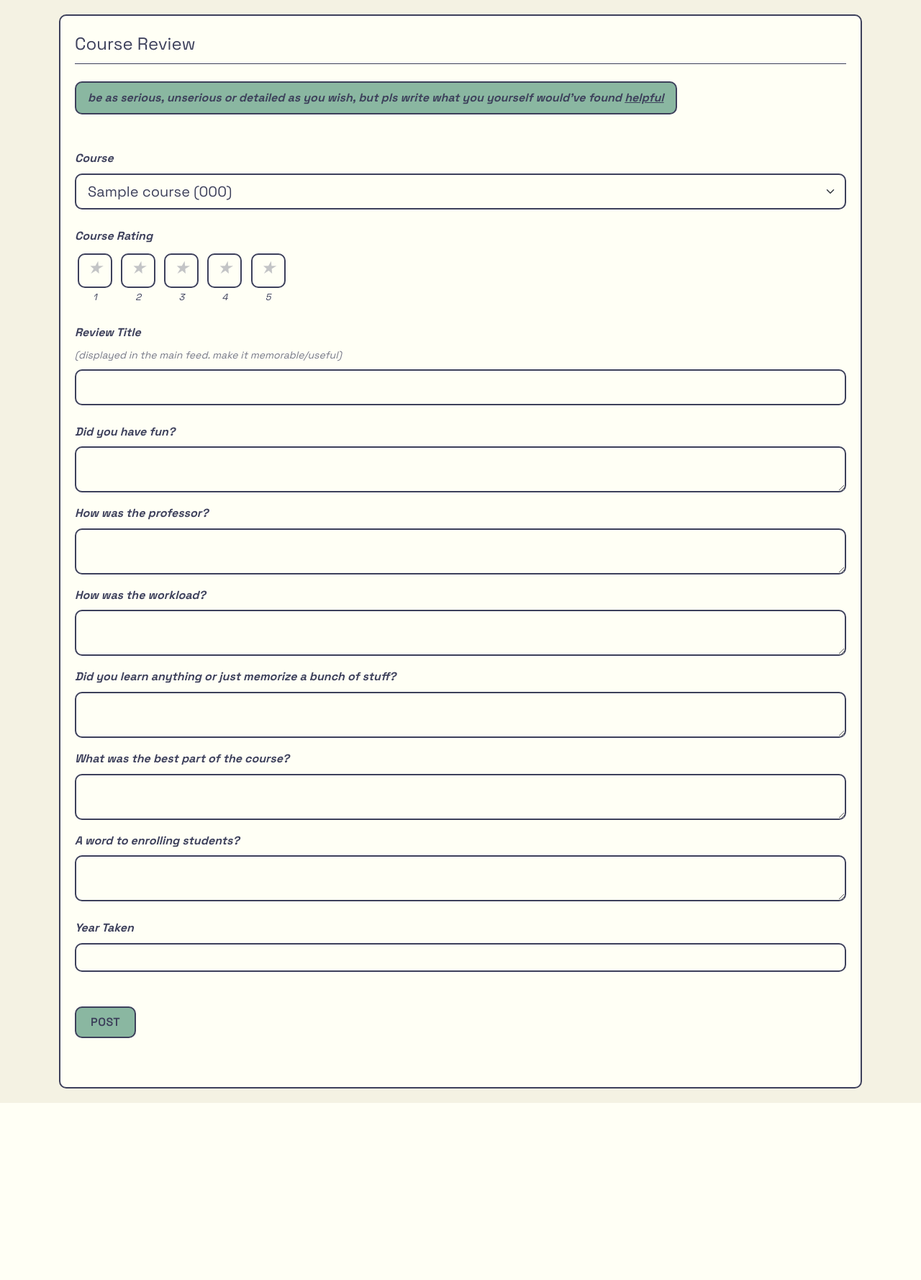
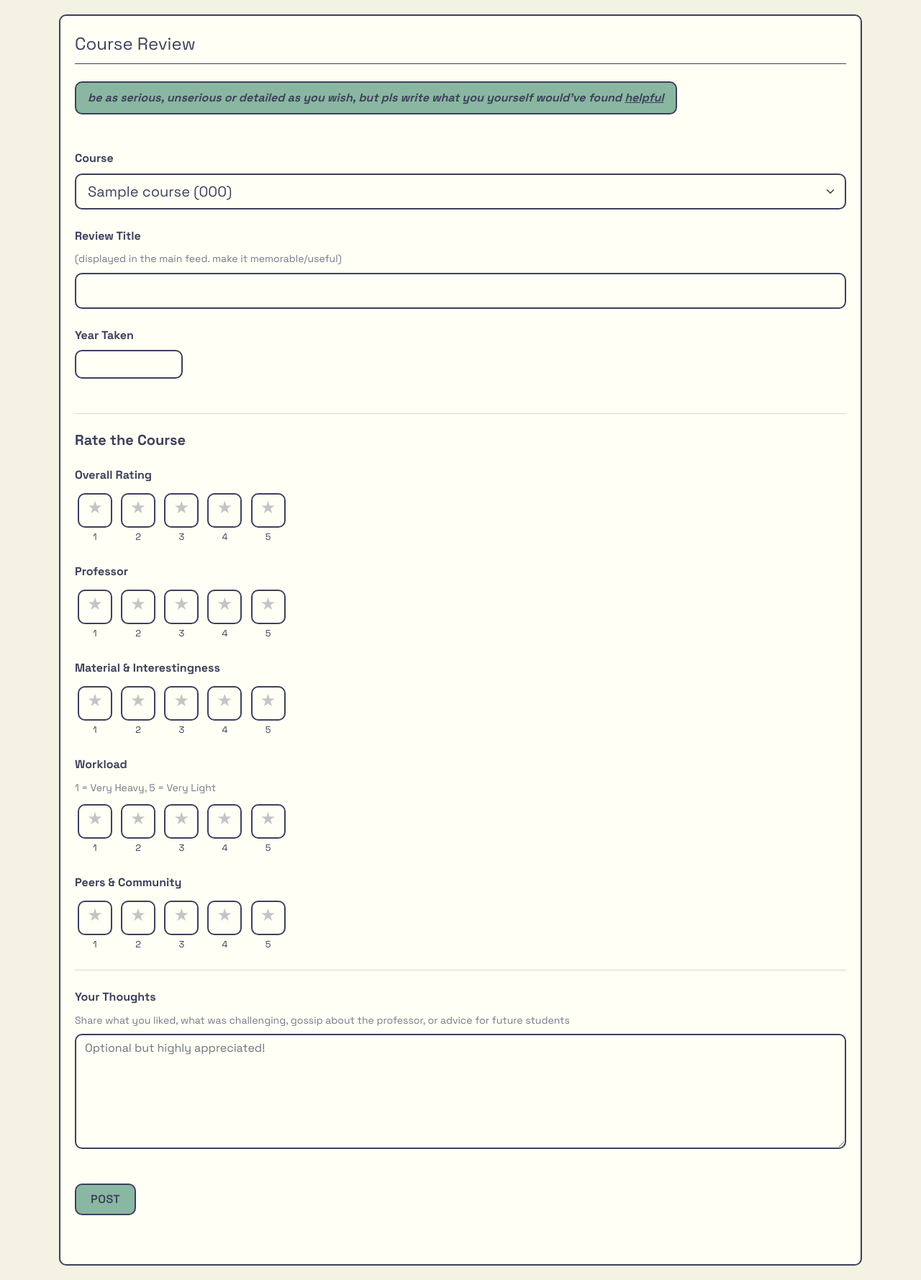
Before and after one commit to hi-aryan/social-network, a Flask app: page /post/new in a window 1280 px wide. Shown: the part 80-1858 px from the top of the page at 72% size. Before the commit the page ends 1612 px from the top, so only its background shows below. Run offline with Flask 3, Linux system fonts and the light colour scheme; a user stored in the database is signed in; tables that the repository leaves empty hold one stand-in row (values such as "Sample post").

Commit message:
refactoring post structure

```diff
--- a/flasknetwork/posts/forms.py
+++ b/flasknetwork/posts/forms.py
@@ -5,6 +5,10 @@ from wtforms.widgets import Select as BaseSelectWidget, html_params
 from markupsafe import escape, Markup
 from flasknetwork.models import Course_Program, Post
 from flask_login import current_user
+
+
+# Rating choices used across all rating fields (1-5 scale)
+RATING_CHOICES = [(i, str(i)) for i in range(1, 6)]
 
 
 class SelectOptGroupWidget(BaseSelectWidget):
@@ -20,7 +24,6 @@ class SelectOptGroupWidget(BaseSelectWidget):
         else:
             return f'<option value="{escape(value)}">{escape(label)}</option>'
 
-
     def __call__(self, field, **kwargs):
         kwargs.setdefault('id', field.id)
         html = ['<select %s>' % html_params(name=field.name, **kwargs)]
@@ -30,16 +33,13 @@ class SelectOptGroupWidget(BaseSelectWidget):
                 group_label, choices = item
                 if isinstance(choices, (list, tuple)):
                     if choices:
-                        # This is a non-empty optgroup
                         html.append(f'<optgroup label="{escape(group_label)}">')
                         for value, label in choices:
                             html.append(self.render_option(value, label, field.data))
                         html.append('</optgroup>')
                     else:
-                        # Skip empty optgroups entirely to avoid rendering the label as an option
                         continue
                 else:
-                    # This is a regular option
                     html.append(self.render_option(group_label, choices, field.data))
 
         html.append('</select>')
@@ -54,7 +54,6 @@ class SelectOptGroupField(SelectField):
     widget = SelectOptGroupWidget()
 
     def process_formdata(self, valuelist):
-        # Safely coerce form data; invalid values become None instead of crashing
         if valuelist:
             try:
                 self.data = self.coerce(valuelist[0])
@@ -62,7 +61,6 @@ class SelectOptGroupField(SelectField):
                 self.data = None
 
     def _iter_flattened_choices(self):
-        # Yield (value, label) pairs from both flat and optgroup choices
         for item in self.choices:
             if isinstance(item, (list, tuple)) and len(item) == 2:
                 first, second = item
@@ -72,7 +70,6 @@ class SelectOptGroupField(SelectField):
                 else:
                     yield first, second
             else:
-                # Unexpected shape; attempt to unpack if possible
                 try:
                     value, label = item
                     yield value, label
@@ -80,7 +77,6 @@ class SelectOptGroupField(SelectField):
                     continue
 
     def pre_validate(self, form):
-        # If data is None (e.g., invalid submission or no selection), skip membership check
         if self.data is None:
             return
         for value, _ in self._iter_flattened_choices():
@@ -90,51 +86,34 @@ class SelectOptGroupField(SelectField):
 
 
 class PostForm(FlaskForm):
+    """Form for creating and editing course reviews with multiple rating categories."""
+
     course = SelectOptGroupField('Course', coerce=int, validators=[DataRequired()])
+    title = StringField('Review Title', validators=[DataRequired(), Length(max=100)])
+    year_taken = IntegerField('Year Taken', validators=[DataRequired(), NumberRange(min=2000, max=2100)])
 
-    # Questions first (all optional, but at least one required via custom validation)
-    answer_q1 = TextAreaField('Did you have fun?',
-                             validators=[Optional(), Length(max=500)])
-    answer_q2 = TextAreaField('How was the professor?',
-                             validators=[Optional(), Length(max=500)])
-    answer_q3 = TextAreaField('How was the workload?',
-                             validators=[Optional(), Length(max=500)])
-    answer_q4 = TextAreaField('Did you learn anything or just memorize a bunch of stuff?',
-                             validators=[Optional(), Length(max=500)])
-    answer_q5 = TextAreaField('What was the best part of the course?',
-                             validators=[Optional(), Length(max=500)])
-    answer_q6 = TextAreaField('A word to enrolling students?',
-                             validators=[Optional(), Length(max=500)])
+    # Rating categories (all required, 1-5 scale)
+    rating = RadioField('Overall Rating', coerce=int,
+                        choices=RATING_CHOICES, validators=[DataRequired()])
+    rating_professor = RadioField('Professor', coerce=int,
+                                  choices=RATING_CHOICES, validators=[DataRequired()])
+    rating_material = RadioField('Material & Interestingness', coerce=int,
+                                 choices=RATING_CHOICES, validators=[DataRequired()])
+    rating_workload = RadioField('Workload', coerce=int,
+                                 choices=RATING_CHOICES, validators=[DataRequired()],
+                                 description='1 = Very Heavy, 5 = Very Light')
+    rating_peers = RadioField('Peers & Community', coerce=int,
+                              choices=RATING_CHOICES, validators=[DataRequired()])
 
-    # Then title, rating, year taken, course
-    title = StringField('Review Title', validators=[DataRequired(), Length(max=100)])
-    rating = RadioField('Course Rating', coerce=int, choices=[(i, str(i)) for i in range(1,6)],
-                       validators=[DataRequired()])
-    year_taken = IntegerField('Year Taken', validators=[DataRequired(), NumberRange(min=2000, max=2100)])
+    # Single general comment (optional)
+    content = TextAreaField('Your Thoughts', validators=[Optional(), Length(max=2000)],
+                           description='Share what you liked, what was challenging, gossip about the professor, or advice for future students')
 
     submit = SubmitField('Post')
 
     def __init__(self, *args, **kwargs):
         super(PostForm, self).__init__(*args, **kwargs)
         self.course.choices = self.build_course_choices()
-
-    def validate(self, extra_validators=None):
-        """Custom validation to ensure at least one question is answered."""
-        rv = FlaskForm.validate(self, extra_validators)
-        if not rv:
-            return False
-
-        # Check if at least one question is answered
-        questions = [self.answer_q1.data, self.answer_q2.data, self.answer_q3.data,
-                    self.answer_q4.data, self.answer_q5.data, self.answer_q6.data]
-
-        # Filter out None and empty strings, then check if any content exists
-        if not any(q and q.strip() for q in questions):
-            # Add error to the first question field
-            self.answer_q1.errors.append('Please answer at least one question.')
-            return False
-
-        return True
 
     def build_course_choices(self):
         # Returns the choices list for the course field
--- a/flasknetwork/posts/routes.py
+++ b/flasknetwork/posts/routes.py
@@ -16,37 +16,32 @@ def new_post():
     if form.validate_on_submit():
         existing_review = Post.query.filter_by(user_id=current_user.id, course_id=form.course.data).first()
         if existing_review:
-            # Add error to form instead of redirecting (preserves user input)
             form.course.errors.append("You've already reviewed this course! You can edit your existing review instead.")
             existing_review_id = existing_review.id
         else:
-            # Create new post (follows PRG pattern)
             post = Post(
                 title=form.title.data,
                 author=current_user,
                 course_id=form.course.data,
                 year_taken=form.year_taken.data,
                 rating=form.rating.data,
-                answer_q1=form.answer_q1.data if form.answer_q1.data and form.answer_q1.data.strip() else None,
-                answer_q2=form.answer_q2.data if form.answer_q2.data and form.answer_q2.data.strip() else None,
-                answer_q3=form.answer_q3.data if form.answer_q3.data and form.answer_q3.data.strip() else None,
-                answer_q4=form.answer_q4.data if form.answer_q4.data and form.answer_q4.data.strip() else None,
-                answer_q5=form.answer_q5.data if form.answer_q5.data and form.answer_q5.data.strip() else None,
-                answer_q6=form.answer_q6.data if form.answer_q6.data and form.answer_q6.data.strip() else None
+                rating_professor=form.rating_professor.data,
+                rating_material=form.rating_material.data,
+                rating_workload=form.rating_workload.data,
+                rating_peers=form.rating_peers.data,
+                content=form.content.data.strip() if form.content.data else None
             )
             db.session.add(post)
             db.session.commit()
             flash('Thank you for sharing your course review! Your feedback helps fellow students <33', 'success')
             return redirect(url_for('main.home'))
     elif request.method == 'GET':
-        # Handle course_id URL parameter for pre-selection
         course_id = request.args.get('course_id', type=int)
         if course_id:
             form.course.data = course_id
 
-
     return render_template('create_post.html', title='Course Review', form=form,
-                         legend='Course Review', existing_review_id=existing_review_id)
+                           legend='Course Review', existing_review_id=existing_review_id)
 
 
 @posts.route('/test-alerts')
@@ -71,21 +66,21 @@ def update_post(post_id):
     if post.author != current_user:
         abort(403)
     form = PostForm()
+
     if form.validate_on_submit():
         dup = Post.query.filter_by(user_id=current_user.id, course_id=form.course.data).first()
         if dup and dup.id != post.id:
             form.course.errors.append("You've already reviewed this course.")
         else:
-            post.course_id  = form.course.data
-            post.title      = form.title.data
+            post.course_id = form.course.data
+            post.title = form.title.data
             post.year_taken = form.year_taken.data
-            post.rating     = form.rating.data
-            post.answer_q1  = form.answer_q1.data if form.answer_q1.data and form.answer_q1.data.strip() else None
-            post.answer_q2  = form.answer_q2.data if form.answer_q2.data and form.answer_q2.data.strip() else None
-            post.answer_q3  = form.answer_q3.data if form.answer_q3.data and form.answer_q3.data.strip() else None
-            post.answer_q4  = form.answer_q4.data if form.answer_q4.data and form.answer_q4.data.strip() else None
-            post.answer_q5  = form.answer_q5.data if form.answer_q5.data and form.answer_q5.data.strip() else None
-            post.answer_q6  = form.answer_q6.data if form.answer_q6.data and form.answer_q6.data.strip() else None
+            post.rating = form.rating.data
+            post.rating_professor = form.rating_professor.data
+            post.rating_material = form.rating_material.data
+            post.rating_workload = form.rating_workload.data
+            post.rating_peers = form.rating_peers.data
+            post.content = form.content.data.strip() if form.content.data else None
             db.session.commit()
             flash('Your post has been updated!', 'success')
             return redirect(url_for('posts.post', post_id=post.id))
@@ -94,12 +89,11 @@ def update_post(post_id):
         form.title.data = post.title
         form.year_taken.data = post.year_taken
         form.rating.data = post.rating
-        form.answer_q1.data = post.answer_q1
-        form.answer_q2.data = post.answer_q2
-        form.answer_q3.data = post.answer_q3
-        form.answer_q4.data = post.answer_q4
-        form.answer_q5.data = post.answer_q5
-        form.answer_q6.data = post.answer_q6
+        form.rating_professor.data = post.rating_professor
+        form.rating_material.data = post.rating_material
+        form.rating_workload.data = post.rating_workload
+        form.rating_peers.data = post.rating_peers
+        form.content.data = post.content
 
     return render_template('create_post.html', title='Update Post', form=form, legend='Update Post')
 
--- a/flasknetwork/templates/create_post.html
+++ b/flasknetwork/templates/create_post.html
@@ -7,9 +7,10 @@
                 <legend class="border-bottom mb-4 pb-2">{{ legend }}</legend>
 
                 <div class="mb-5 alert alert-inline">
-                    <p class="mb-0"><i>be as serious, unserious or detailed as you wish, but pls write what you yourself would've found <u>helpful</u> <br></p>
+                    <p class="mb-0"><i>be as serious, unserious or detailed as you wish, but pls write what you yourself would've found <u>helpful</u></i></p>
                 </div>
 
+                <!-- Course Selection -->
                 <div class="mb-4">
                     {{ form.course.label(class="form-label fw-bold") }}
                     {% if form.course.errors %}
@@ -32,7 +33,41 @@
                     {% endif %}
                 </div>
 
-                <!-- Rating Section -->
+                <!-- Title Section -->
+                <div class="mb-4">
+                    <label class="form-label fw-bold">{{ form.title.label.text }}</label>
+                    <small class="text-theme-secondary d-block mb-2">(displayed in the main feed. make it memorable/useful)</small>
+                    {% if form.title.errors %}
+                        {{ form.title(class="form-control form-control-lg is-invalid") }}
+                        <div class="invalid-feedback">
+                            {% for error in form.title.errors %}
+                                <span>{{ error }}</span>
+                            {% endfor %}
+                        </div>
+                    {% else %}
+                        {{ form.title(class="form-control form-control-lg") }}
+                    {% endif %}
+                </div>
+
+                <!-- Year Taken Section -->
+                <div class="mb-5">
+                    {{ form.year_taken.label(class="form-label fw-bold") }}
+                    {% if form.year_taken.errors %}
+                        {{ form.year_taken(class="form-control is-invalid", style="max-width: 150px;") }}
+                        <div class="invalid-feedback">
+                            {% for e in form.year_taken.errors %}{{ e }}{% endfor %}
+                        </div>
+                    {% else %}
+                        {{ form.year_taken(class="form-control", style="max-width: 150px;") }}
+                    {% endif %}
+                </div>
+
+                <hr class="my-4" style="border-color: var(--twilight-indigo); opacity: 0.2;">
+
+                <!-- Ratings Section -->
+                <h5 class="mb-4 fw-bold">Rate the Course</h5>
+
+                <!-- Overall Rating -->
                 <div class="mb-4">
                     <div class="form-label fw-bold mb-2">{{ form.rating.label.text }}</div>
                     <div class="rating-group">
@@ -51,49 +86,96 @@
                     {% endif %}
                 </div>
 
-                <!-- Title Section -->
+                <!-- Professor Rating -->
                 <div class="mb-4">
-                    <label class="form-label fw-bold">{{ form.title.label.text }}</label>
-                    <small class="text-theme-secondary d-block mb-2">(displayed in the main feed. make it memorable/useful)</small>
-
-                    {% if form.title.errors %}
-                        {{ form.title(class="form-control form-control-lg is-invalid") }}
-                        <div class="invalid-feedback">
-                            {% for error in form.title.errors %}
-                                <span>{{ error }}</span>
-                            {% endfor %}
+                    <div class="form-label fw-bold mb-2">{{ form.rating_professor.label.text }}</div>
+                    <div class="rating-group">
+                        {% for sub in form.rating_professor %}
+                            {{ sub(class="form-check-input") }}
+                            <label for="{{ sub.id }}" class="rating-box">
+                                <span class="star">&#9733;</span>
+                                <div class="rating-number mt-3">{{ sub.label.text }}</div>
+                            </label>
+                        {% endfor %}
+                    </div>
+                    {% if form.rating_professor.errors %}
+                        <div class="text-danger mt-2">
+                            {% for e in form.rating_professor.errors %}{{ e }}{% endfor %}
                         </div>
-                    {% else %}
-                        {{ form.title(class="form-control form-control-lg") }}
                     {% endif %}
                 </div>
 
-                <div class="questions-section mb-4">
-                    {% for field in [form.answer_q1, form.answer_q2, form.answer_q3, form.answer_q4, form.answer_q5, form.answer_q6] %}
-                    <div class="mb-3">
-                        {{ field.label(class="form-label fw-bold") }}
-                        {% if field.errors %}
-                            {{ field(class="form-control is-invalid") }}
-                            <div class="invalid-feedback">
-                                {% for e in field.errors %}{{ e }}{% endfor %}
-                            </div>
-                        {% else %}
-                            {{ field(class="form-control") }}
-                        {% endif %}
+                <!-- Material Rating -->
+                <div class="mb-4">
+                    <div class="form-label fw-bold mb-2">{{ form.rating_material.label.text }}</div>
+                    <div class="rating-group">
+                        {% for sub in form.rating_material %}
+                            {{ sub(class="form-check-input") }}
+                            <label for="{{ sub.id }}" class="rating-box">
+                                <span class="star">&#9733;</span>
+                                <div class="rating-number mt-3">{{ sub.label.text }}</div>
+                            </label>
+                        {% endfor %}
                     </div>
-                    {% endfor %}
+                    {% if form.rating_material.errors %}
+                        <div class="text-danger mt-2">
+                            {% for e in form.rating_material.errors %}{{ e }}{% endfor %}
+                        </div>
+                    {% endif %}
                 </div>
 
-                <!-- Year Taken Section -->
+                <!-- Workload Rating -->
                 <div class="mb-4">
-                    {{ form.year_taken.label(class="form-label fw-bold") }}
-                    {% if form.year_taken.errors %}
-                        {{ form.year_taken(class="form-control is-invalid") }}
+                    <div class="form-label fw-bold mb-2">{{ form.rating_workload.label.text }}</div>
+                    <small class="text-theme-secondary d-block mb-2">{{ form.rating_workload.description }}</small>
+                    <div class="rating-group">
+                        {% for sub in form.rating_workload %}
+                            {{ sub(class="form-check-input") }}
+                            <label for="{{ sub.id }}" class="rating-box">
+                                <span class="star">&#9733;</span>
+                                <div class="rating-number mt-3">{{ sub.label.text }}</div>
+                            </label>
+                        {% endfor %}
+                    </div>
+                    {% if form.rating_workload.errors %}
+                        <div class="text-danger mt-2">
+                            {% for e in form.rating_workload.errors %}{{ e }}{% endfor %}
+                        </div>
+                    {% endif %}
+                </div>
+
+                <!-- Peers Rating -->
+                <div class="mb-4">
+                    <div class="form-label fw-bold mb-2">{{ form.rating_peers.label.text }}</div>
+                    <div class="rating-group">
+                        {% for sub in form.rating_peers %}
+                            {{ sub(class="form-check-input") }}
+                            <label for="{{ sub.id }}" class="rating-box">
+                                <span class="star">&#9733;</span>
+                                <div class="rating-number mt-3">{{ sub.label.text }}</div>
+                            </label>
+                        {% endfor %}
+                    </div>
+                    {% if form.rating_peers.errors %}
+                        <div class="text-danger mt-2">
+                            {% for e in form.rating_peers.errors %}{{ e }}{% endfor %}
+                        </div>
+                    {% endif %}
+                </div>
+
+                <hr class="my-4" style="border-color: var(--twilight-indigo); opacity: 0.2;">
+
+                <!-- Content/Comment Section -->
+                <div class="mb-4">
+                    {{ form.content.label(class="form-label fw-bold") }}
+                    <small class="text-theme-secondary d-block mb-2">{{ form.content.description }}</small>
+                    {% if form.content.errors %}
+                        {{ form.content(class="form-control is-invalid", rows="6", placeholder="Optional but highly appreciated!") }}
                         <div class="invalid-feedback">
-                            {% for e in form.year_taken.errors %}{{ e }}{% endfor %}
+                            {% for e in form.content.errors %}{{ e }}{% endfor %}
                         </div>
                     {% else %}
-                        {{ form.year_taken(class="form-control") }}
+                        {{ form.content(class="form-control", rows="6", placeholder="Optional but highly appreciated!") }}
                     {% endif %}
                 </div>
 
```
Also changed, not shown: dummyusers.py (+5 -2 lines), flasknetwork/models.py (+20 -28 lines), flasknetwork/templates/courses/detail.html (+10 -14 lines), flasknetwork/templates/post.html (+28 -18 lines), migrations/versions/37f13adb8eeb_initial_migration.py (+5 -6 lines).
